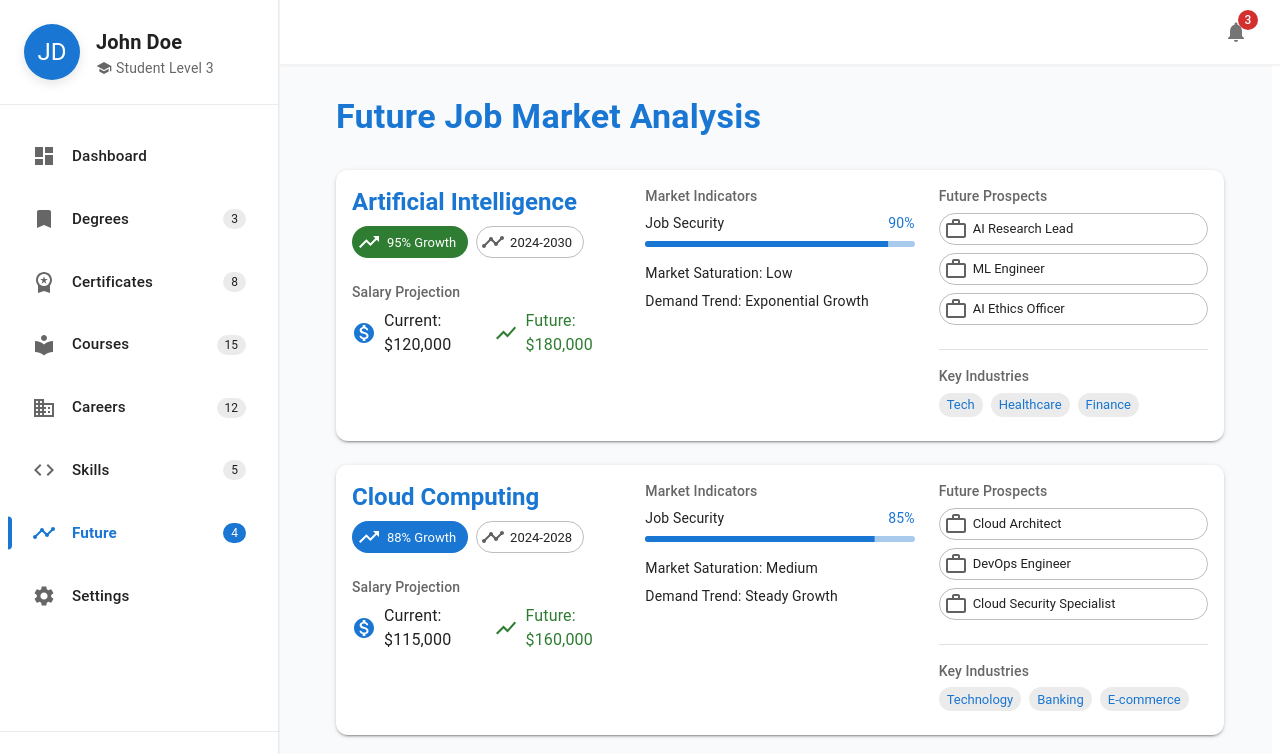
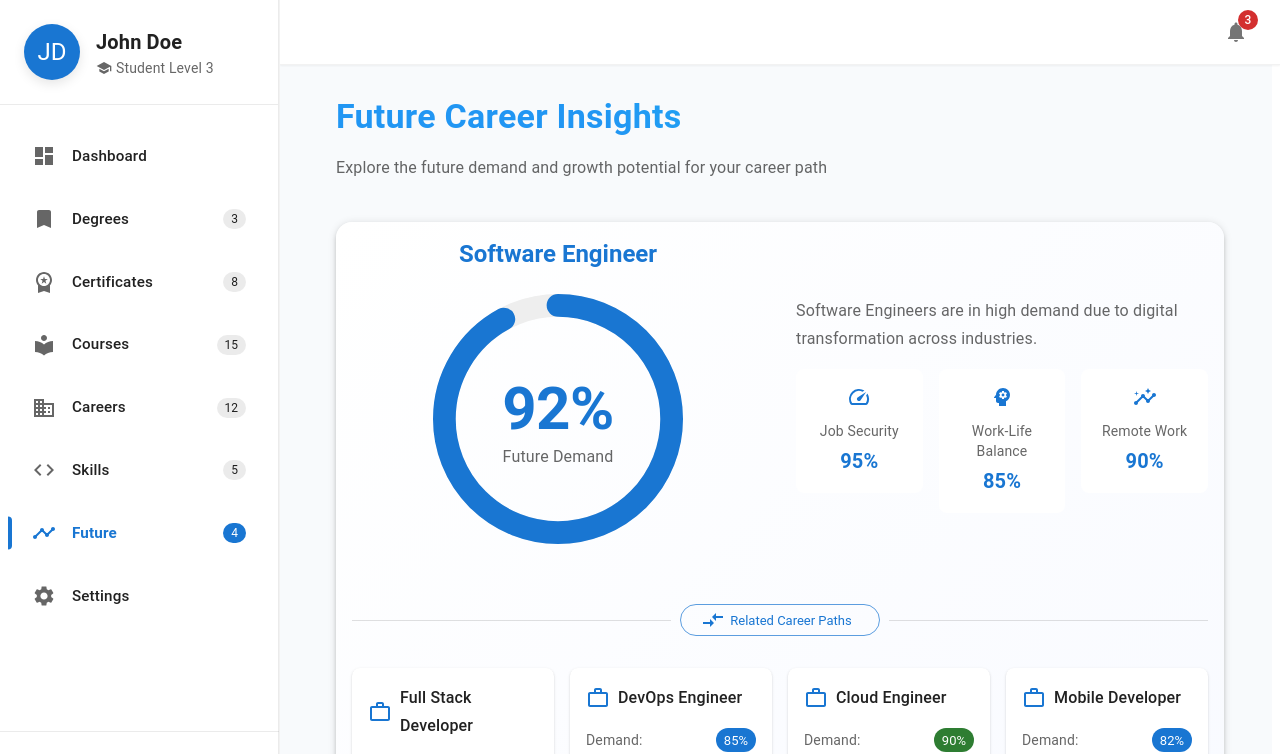
Before and after one commit to krishan44/Project-Frontend, a React (Vite) app in the folder Frontend/Ai-Academic Advisor/: page /future in a window 1280 px wide. Shown: the top 754 px of the page. Built offline with nearby package versions, Linux system fonts and the light colour scheme.

Commit message:
Refactor dashboard layout for improved user experience

```diff
--- a/Frontend/Ai-Academic Advisor/src/Components/User/future.jsx
+++ b/Frontend/Ai-Academic Advisor/src/Components/User/future.jsx
@@ -7,230 +7,251 @@ import {
   CardContent,
   Typography,
   Box,
-  LinearProgress,
+  CircularProgress,
   Chip,
+  Stack,
   Divider,
-  Stack,
+  Button,
+  Tooltip,
+  Fade,
+  useTheme,
+  Paper
 } from '@mui/material';
 import {
   TrendingUp,
+  WorkOutline,
   Timeline,
-  Analytics,
-  Speed,
-  MonetizationOn,
-  ShowChart,
-  WorkOutline,
-  Assessment,
+  CompareArrows,
+  Info,
+  Insights,
+  Psychology,
+  Speed as SpeedIcon,
 } from '@mui/icons-material';
 
-const futureData = [
-  {
-    field: "Artificial Intelligence",
-    growthRate: 95,
-    salary: {
-      current: "$120,000",
-      projected: "$180,000",
-    },
-    demandTrend: "Exponential Growth",
+const selectedJob = {
+  mainJob: {
+    title: "Software Engineer",
+    demandPercentage: 92,
+    growthRate: "High",
     timeframe: "2024-2030",
-    skills: ["Machine Learning", "Python", "Deep Learning"],
-    industries: ["Tech", "Healthcare", "Finance"],
-    outlook: "Very High",
-    jobSecurity: 90,
-    marketSaturation: "Low",
-    futureProspects: [
-      "AI Research Lead",
-      "ML Engineer",
-      "AI Ethics Officer"
+    description: "Software Engineers are in high demand due to digital transformation across industries.",
+    keyFactors: [
+      { label: "Job Security", value: 95, icon: <SpeedIcon /> },
+      { label: "Work-Life Balance", value: 85, icon: <Psychology /> },
+      { label: "Remote Work", value: 90, icon: <Insights /> },
     ]
   },
-  {
-    field: "Cloud Computing",
-    growthRate: 88,
-    salary: {
-      current: "$115,000",
-      projected: "$160,000",
-    },
-    demandTrend: "Steady Growth",
-    timeframe: "2024-2028",
-    skills: ["AWS", "Azure", "DevOps"],
-    industries: ["Technology", "Banking", "E-commerce"],
-    outlook: "High",
-    jobSecurity: 85,
-    marketSaturation: "Medium",
-    futureProspects: [
-      "Cloud Architect",
-      "DevOps Engineer",
-      "Cloud Security Specialist"
+  relatedJobs: [
+    { title: "Full Stack Developer", demand: 88 },
+    { title: "DevOps Engineer", demand: 85 },
+    { title: "Cloud Engineer", demand: 90 },
+    { title: "Mobile Developer", demand: 82 },
+    { title: "Frontend Developer", demand: 86 },
+    { title: "Backend Developer", demand: 87 },
+    { title: "System Architect", demand: 89 },
+    { title: "QA Engineer", demand: 80 },
   ]
-  },
-  {
-    field: "Cybersecurity",
-    growthRate: 92,
-    salary: {
-      current: "$125,000",
-      projected: "$170,000",
-    },
-    demandTrend: "Rapid Growth",
-    timeframe: "2024-2029",
-    skills: ["Network Security", "Ethical Hacking", "Security Frameworks"],
-    industries: ["Defense", "Banking", "Healthcare"],
-    outlook: "Very High",
-    jobSecurity: 95,
-    marketSaturation: "Low",
-    futureProspects: [
-      "Security Architect",
-      "Incident Response Manager",
-      "Security Analyst"
-    ]
-  }
-];
+};
 
 const Future = () => {
-  const getColorByGrowthRate = (rate) => {
-    if (rate >= 90) return 'success';
-    if (rate >= 70) return 'primary';
-    return 'warning';
-  };
+  const theme = useTheme();
 
   const futureContent = (
     <Container maxWidth="xl">
+      <Box sx={{ mb: 5 }}>
         <Typography
           variant="h4"
           gutterBottom
           sx={{
-          mb: 4,
+            mb: 2,
             fontWeight: 600,
-          color: 'primary.main'
+            background: 'linear-gradient(45deg, #2196F3 30%, #21CBF3 90%)',
+            WebkitBackgroundClip: 'text',
+            WebkitTextFillColor: 'transparent'
           }}
         >
-        Future Job Market Analysis
+          Future Career Insights
         </Typography>
+        <Typography variant="subtitle1" color="text.secondary">
+          Explore the future demand and growth potential for your career path
+        </Typography>
+      </Box>
 
       <Grid container spacing={3}>
-        {futureData.map((field, index) => (
-          <Grid item xs={12} key={index}>
+        {/* Main Job Card */}
+        <Grid item xs={12}>
           <Card
             sx={{
-                borderRadius: 3,
-                boxShadow: 2,
-                '&:hover': { boxShadow: 4 },
-                transition: '0.3s',
+              borderRadius: 4,
+              background: 'linear-gradient(135deg, #fff 0%, #f8faff 100%)',
+              boxShadow: theme.shadows[3],
+              '&:hover': { boxShadow: theme.shadows[6] },
+              transition: 'all 0.3s ease'
             }}
           >
             <CardContent>
-                <Grid container spacing={3}>
-                  <Grid item xs={12} md={4}>
-                    <Box sx={{ mb: 3 }}>
-                      <Typography variant="h5" fontWeight="600" color="primary.main" gutterBottom>
-                        {field.field}
+              <Box sx={{
+                display: 'flex',
+                flexDirection: { xs: 'column', md: 'row' },
+                alignItems: 'center',
+                gap: 4,
+                mb: 4,
+              }}>
+                {/* Left side - Main Circle */}
+                <Box sx={{
+                  flex: 1,
+                  display: 'flex',
+                  flexDirection: 'column',
+                  alignItems: 'center',
+                  position: 'relative'
+                }}>
+                  <Typography
+                    variant="h5"
+                    gutterBottom
+                    sx={{
+                      color: 'primary.main',
+                      fontWeight: 600,
+                      textAlign: 'center',
+                      mb: 3
+                    }}
+                  >
+                    {selectedJob.mainJob.title}
                   </Typography>
-                      <Stack direction="row" spacing={1} sx={{ mb: 2 }}>
-                        <Chip
-                          icon={<TrendingUp />}
-                          label={`${field.growthRate}% Growth`}
-                          color={getColorByGrowthRate(field.growthRate)}
+
+                  <Box sx={{ position: 'relative', mb: 3 }}>
+                    <CircularProgress
+                      variant="determinate"
+                      value={100}
+                      size={250}
+                      thickness={4}
+                      sx={{ color: 'grey.200', position: 'absolute' }}
                     />
-                        <Chip
-                          icon={<Timeline />}
-                          label={field.timeframe}
-                          variant="outlined"
+                    <CircularProgress
+                      variant="determinate"
+                      value={selectedJob.mainJob.demandPercentage}
+                      size={250}
+                      thickness={4}
+                      sx={{
+                        color: 'primary.main',
+                        position: 'relative',
+                        transform: 'rotate(-90deg)',
+                        circle: {
+                          strokeLinecap: 'round',
+                          transition: 'all 0.5s ease-in-out',
+                        }
+                      }}
                     />
-                      </Stack>
+                    <Box sx={{
+                      position: 'absolute',
+                      top: '50%',
+                      left: '50%',
+                      transform: 'translate(-50%, -50%)',
+                      textAlign: 'center'
+                    }}>
+                      <Typography variant="h2" color="primary.main" fontWeight="bold">
+                        {selectedJob.mainJob.demandPercentage}%
+                      </Typography>
+                      <Typography variant="body1" color="text.secondary">
+                        Future Demand
+                      </Typography>
+                    </Box>
+                  </Box>
                 </Box>
 
-                    <Box sx={{ mb: 3 }}>
-                      <Typography variant="subtitle2" color="text.secondary" gutterBottom>
-                        Salary Projection
+                {/* Right side - Key Factors */}
+                <Box sx={{ flex: 1 }}>
+                  <Typography variant="subtitle1" color="text.secondary" paragraph>
+                    {selectedJob.mainJob.description}
                   </Typography>
-                      <Stack direction="row" spacing={1} alignItems="center">
-                        <MonetizationOn color="primary" />
-                        <Typography variant="body1">
-                          Current: {field.salary.current}
+
+                  <Grid container spacing={2}>
+                    {selectedJob.mainJob.keyFactors.map((factor, idx) => (
+                      <Grid item xs={12} sm={4} key={idx}>
+                        <Paper
+                          elevation={0}
+                          sx={{
+                            p: 2,
+                            textAlign: 'center',
+                            bgcolor: 'background.default',
+                            borderRadius: 2,
+                          }}
+                        >
+                          <Box sx={{ mb: 1, color: 'primary.main' }}>
+                            {factor.icon}
+                          </Box>
+                          <Typography variant="body2" color="text.secondary" gutterBottom>
+                            {factor.label}
                           </Typography>
-                        <ShowChart color="success" />
-                        <Typography variant="body1" color="success.main">
-                          Future: {field.salary.projected}
+                          <Typography variant="h6" color="primary.main" fontWeight="bold">
+                            {factor.value}%
                           </Typography>
-                      </Stack>
+                        </Paper>
+                      </Grid>
+                    ))}
+                  </Grid>
                 </Box>
-                  </Grid>
+              </Box>
 
-                  <Grid item xs={12} md={4}>
-                    <Box sx={{ mb: 3 }}>
-                      <Typography variant="subtitle2" color="text.secondary" gutterBottom>
-                        Market Indicators
-                      </Typography>
+              {/* Related Jobs Section */}
+              <Divider sx={{ my: 4 }}>
+                <Chip
+                  icon={<CompareArrows />}
+                  label="Related Career Paths"
+                  color="primary"
+                  variant="outlined"
+                  sx={{ px: 2 }}
+                />
+              </Divider>
+
+              <Grid container spacing={2}>
+                {selectedJob.relatedJobs.map((job, idx) => (
+                  <Grid item xs={12} sm={6} md={3} key={idx}>
+                    <Tooltip
+                      title="Click to explore this career path"
+                      placement="top"
+                      TransitionComponent={Fade}
+                      arrow
+                    >
+                      <Card
+                        sx={{
+                          p: 2,
+                          borderRadius: 2,
+                          cursor: 'pointer',
+                          transition: 'all 0.3s ease',
+                          '&:hover': {
+                            transform: 'translateY(-4px)',
+                            boxShadow: 4,
+                            bgcolor: 'primary.lighter',
+                          }
+                        }}
+                      >
                         <Stack spacing={2}>
-                        <Box>
-                          <Box sx={{ display: 'flex', justifyContent: 'space-between', mb: 1 }}>
-                            <Typography variant="body2">Job Security</Typography>
-                            <Typography variant="body2" color="primary">
-                              {field.jobSecurity}%
+                          <Box sx={{ display: 'flex', alignItems: 'center', gap: 1 }}>
+                            <WorkOutline color="primary" />
+                            <Typography variant="subtitle1" fontWeight="500">
+                              {job.title}
                             </Typography>
                           </Box>
-                          <LinearProgress
-                            variant="determinate"
-                            value={field.jobSecurity}
-                            sx={{ height: 6, borderRadius: 3 }}
+                          <Box sx={{ display: 'flex', justifyContent: 'space-between', alignItems: 'center' }}>
+                            <Typography variant="body2" color="text.secondary">
+                              Demand:
+                            </Typography>
+                            <Chip
+                              label={`${job.demand}%`}
+                              color={job.demand >= 90 ? "success" :
+                                     job.demand >= 80 ? "primary" : "warning"}
+                              size="small"
                             />
                           </Box>
-                        <Box>
-                          <Typography variant="body2" sx={{ mb: 1 }}>
-                            Market Saturation: {field.marketSaturation}
-                          </Typography>
-                          <Typography variant="body2">
-                            Demand Trend: {field.demandTrend}
-                          </Typography>
-                        </Box>
                         </Stack>
-                    </Box>
+                      </Card>
+                    </Tooltip>
                   </Grid>
-
-                  <Grid item xs={12} md={4}>
-                    <Box sx={{ mb: 3 }}>
-                      <Typography variant="subtitle2" color="text.secondary" gutterBottom>
-                        Future Prospects
-                      </Typography>
-                      <Stack spacing={1}>
-                        {field.futureProspects.map((prospect, idx) => (
-                          <Chip
-                            key={idx}
-                            icon={<WorkOutline />}
-                            label={prospect}
-                            variant="outlined"
-                            sx={{ justifyContent: 'flex-start' }}
-                          />
                 ))}
-                      </Stack>
-                    </Box>
-
-                    <Divider sx={{ my: 2 }} />
-
-                    <Box>
-                      <Typography variant="subtitle2" color="text.secondary" gutterBottom>
-                        Key Industries
-                      </Typography>
-                      <Stack direction="row" spacing={1} flexWrap="wrap" useFlexGap>
-                        {field.industries.map((industry, idx) => (
-                          <Chip
-                            key={idx}
-                            label={industry}
-                            size="small"
-                            sx={{
-                              bgcolor: 'primary.lighter',
-                              color: 'primary.main',
-                            }}
-                          />
-                        ))}
-                      </Stack>
-                    </Box>
-                  </Grid>
               </Grid>
             </CardContent>
           </Card>
         </Grid>
-        ))}
       </Grid>
     </Container>
   );
```
Lines whose indentation alone changed are shown as unchanged.
